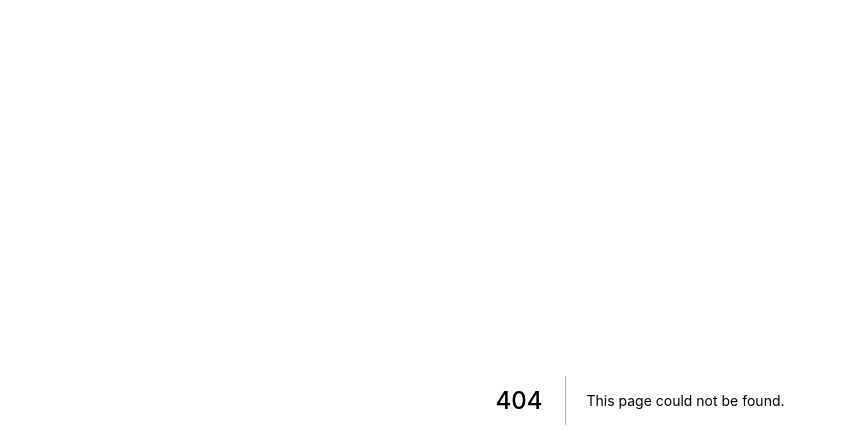
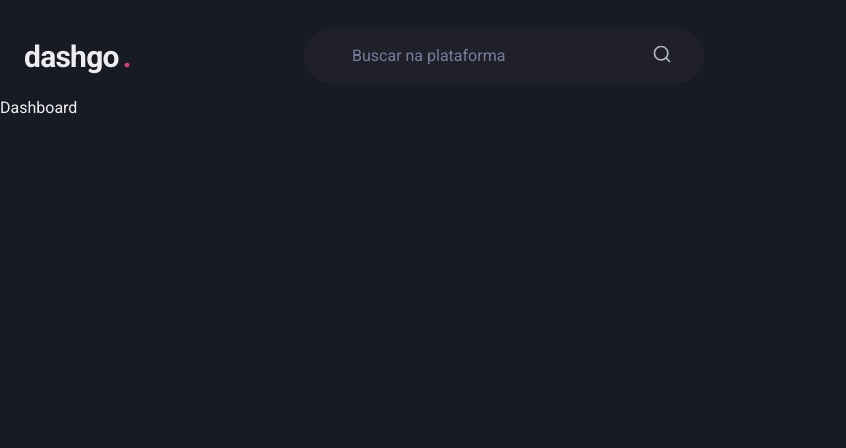
Before and after one commit to danicunhac/dashgo, a Next.js app: page /dashboard in a window 1280 px wide. Before the commit this address had no page. Shown: the top 448 px of the page, without its empty margins (0-846 px from the left). Built offline with nearby package versions, Linux system fonts and the light colour scheme.

Commit message:
feat: header

```diff
--- a/package.json
+++ b/package.json
@@ -16,7 +16,8 @@
     "framer-motion": "^5.0.0",
     "next": "12.0.1",
     "react": "17.0.2",
-    "react-dom": "17.0.2"
+    "react-dom": "17.0.2",
+    "react-icons": "^4.3.1"
   },
   "devDependencies": {
     "@types/node": "^16.11.6",
--- /dev/null
+++ b/src/common/Header.tsx
@@ -0,0 +1,48 @@
+import { Flex, Text, Input, Icon } from '@chakra-ui/react';
+import { RiSearchLine } from 'react-icons/ri';
+
+export function Header() {
+  return (
+    <Flex
+      as="header"
+      w="100%"
+      maxW={1480}
+      h={20}
+      mx="auto"
+      mt={4}
+      px={6}
+      align="center"
+    >
+      <Text fontSize="3xl" fontWeight="bold" letterSpacing="tight" w={64}>
+        dashgo
+        <Text ml={1} as="span" color="pink.500">
+          .
+        </Text>
+      </Text>
+
+      <Flex
+        as="label"
+        flex="1"
+        py={4}
+        px={8}
+        ml={6}
+        maxW={400}
+        alignSelf="center"
+        color="gray.200"
+        position="relative"
+        bg="gray.800"
+        borderRadius="full"
+      >
+        <Input
+          color="gray.50"
+          variant="unstyled"
+          placeholder="Buscar na plataforma"
+          _placeholder={{ color: 'gray.400' }}
+          px={4}
+          mr={4}
+        />
+        <Icon as={RiSearchLine} fontSize={20} />
+      </Flex>
+    </Flex>
+  );
+}
--- /dev/null
+++ b/src/layout/dashboard.tsx
@@ -0,0 +1,11 @@
+import { Text } from '@chakra-ui/layout';
+import { Header } from '../common/Header';
+
+export default function Dashboard() {
+  return (
+    <>
+      <Header />
+      <Text>Dashboard</Text>
+    </>
+  );
+}
--- /dev/null
+++ b/src/pages/dashboard.tsx
@@ -0,0 +1,5 @@
+import Dashboard from '../layout/dashboard';
+
+export default function DashboardPage() {
+  return <Dashboard />;
+}
```
Also changed, not shown: 1 other file (tests, documents, lock files or other folders).
